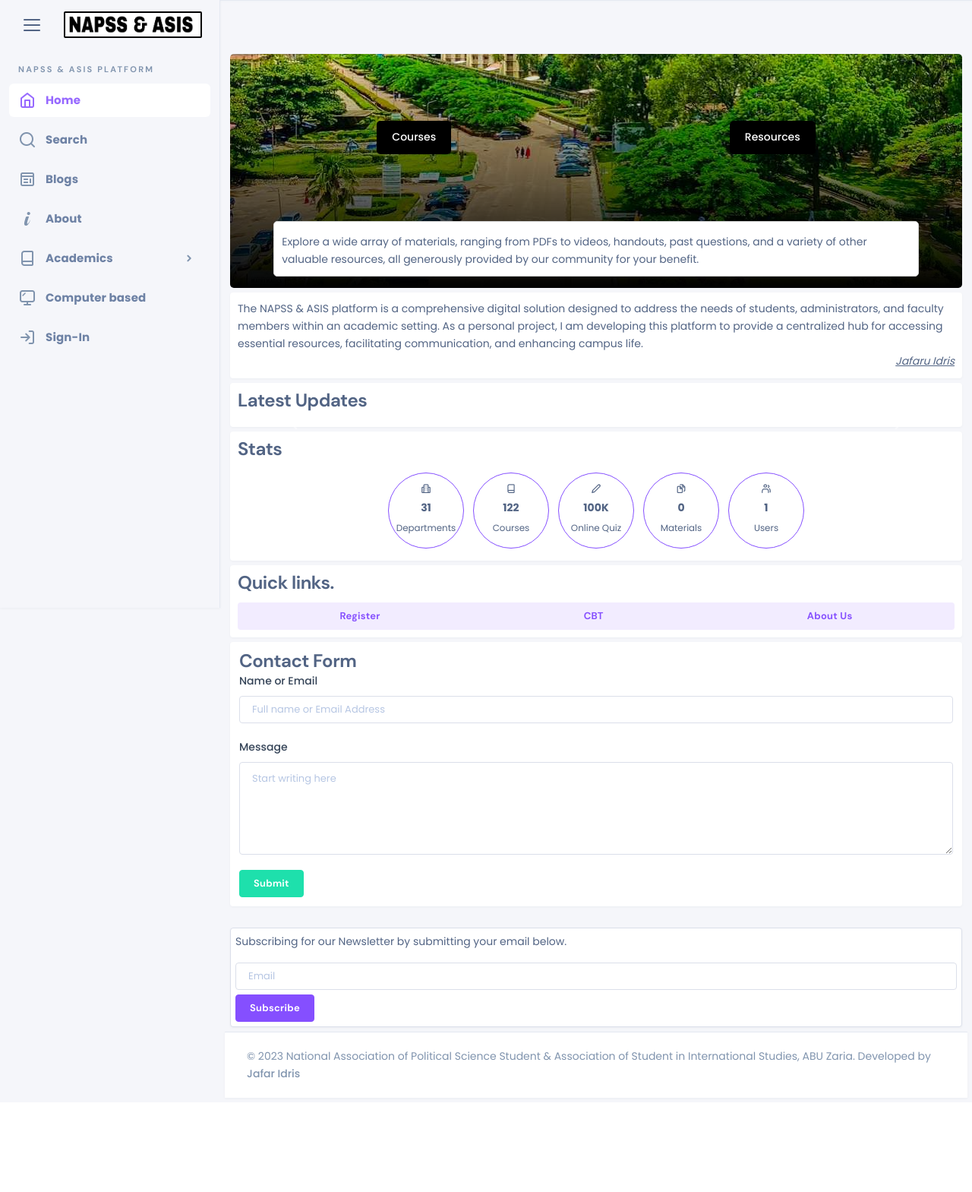
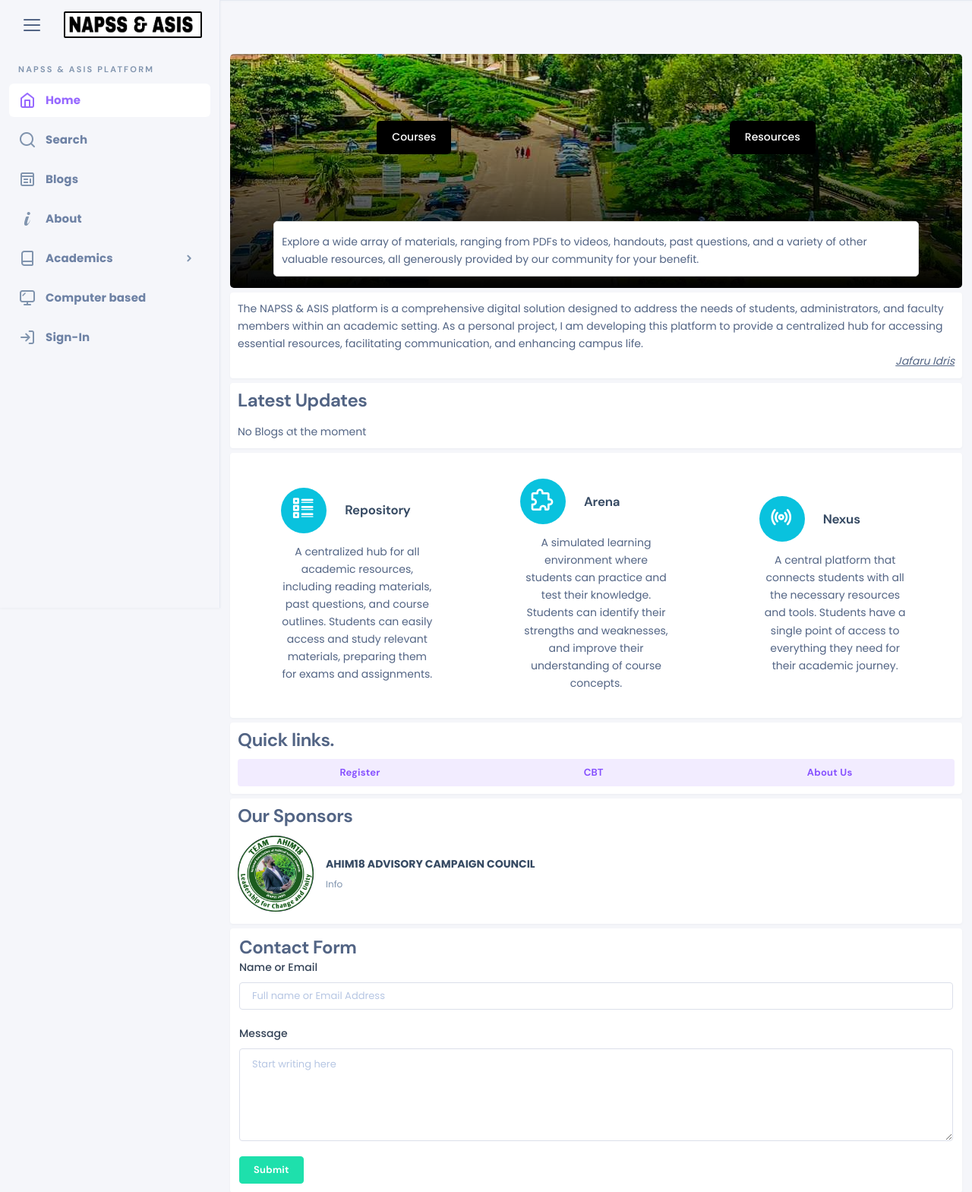
Before and after one commit to jafarjtown/napss_asis, a Django app: page / in a window 1280 px wide. Shown: the top 1569 px of the page at 76% size. Before the commit the page ends 1447 px from the top, so only its background shows below. Run offline with Django 5.2, Linux system fonts and the light colour scheme; data comes from the database, SQL or seed files in the repository; both versions use the stored data as it was after the commit; data that the repository does not hold is empty; some libraries are stand-ins or nearby versions; some web fonts are replaced.

Commit message:
update user cards

```diff
--- a/app/admin.py
+++ b/app/admin.py
@@ -1,6 +1,9 @@
 from django.contrib import admin
 from core.contexts import INFO
+from .models import Partner
 
 admin.site.site_header = INFO.get('pr_short_name')
 admin.site.site_title = f"{INFO.get('pr_short_name')} Administrator"
 admin.site.index_title = f"Welcome to {INFO.get('pr_long_name')}, ABU Administrator Panel"
+
+admin.site.register(Partner)
--- a/app/models.py
+++ b/app/models.py
@@ -3,3 +3,8 @@ from django.db import models
 class Newsletter(models.Model):
     email = models.EmailField(unique=True)
     activate = models.BooleanField(default=True)
+
+class Partner(models.Model):
+  name = models.CharField(max_length=50)
+  image = models.FileField(upload_to='partners')
+  info = models.TextField()
--- a/app/views.py
+++ b/app/views.py
@@ -2,17 +2,14 @@
 from django.shortcuts import render, redirect
 from material.models import Material, Department , Course
 from blog.models import BlogPost, User
-from .models import Newsletter
+from .models import Newsletter, Partner
 from django.contrib import messages
 
 def index(request):
   context = {}
   blogs = BlogPost.objects.all()
   context['blogs'] = blogs
-  context['departments_count'] = Department.objects.count()
-  context['materials_count'] = Material.objects.count()
-  context['courses_count'] = Course.objects.count()
-  context['users_count'] = User.objects.count()
+  context['partners'] = Partner.objects.all()
   return render(request, 'app/index.html', context)
 
 def about(request):
--- a/cbt/models.py
+++ b/cbt/models.py
@@ -12,7 +12,6 @@ class CourseCBT(models.Model):
 class Question(models.Model):
     course = models.ForeignKey('material.Course', on_delete=models.CASCADE, null=True, related_name='objectives')
     question = models.TextField()
-    #options = models.ManyToManyField("Option", blank=True)
 
     @property
     def correct_answer(self):
--- a/templates/app/index.html
+++ b/templates/app/index.html
@@ -34,6 +34,8 @@
                 </span>
             </span>
         </a>
+        {% empty %}
+        <p>No Blogs at the moment</p>
         {% endfor %}
     </div>
     <a class="carousel-control-prev" href="#carouselExConInd" role="button" data-bs-slide="prev">
@@ -46,36 +48,15 @@
     </a>
 </div>
 </section>
-<!-- statistics -->
 <section class="card mt-1 sec">
-  <span class="card-title h4">Stats</span>
-  <div class="d-flex flex-wrap justify-content-center">
-    <div class="m-1 h-100px w-100px border border-primary rounded-circle d-flex flex-column justify-content-center d-flex align-items-center">
-      <span><em class="icon ni ni-building"></em></span>
-      <span class="fw-bold">{{departments_count}}</span>
-      <span class="p-1 small">Departments</span>
-    </div>
-    <div class="m-1 h-100px w-100px border border-primary rounded-circle d-flex flex-column justify-content-center d-flex align-items-center">
-      <span><em class="icon ni ni-book"></em></span>
-      <span class="fw-bold">{{courses_count}}</span>
-      <span class="p-1 small">Courses</span>
-    </div>
-    <div class="m-1 h-100px w-100px border border-primary rounded-circle d-flex flex-column justify-content-center d-flex align-items-center">
-      <span><em class="icon ni ni-pen"></em></span>
-      <span class="fw-bold">100K</span>
-      <span class="p-1 small">Online Quiz</span>
-    </div>
-    <div class="m-1 h-100px w-100px border border-primary rounded-circle d-flex flex-column justify-content-center d-flex align-items-center">
-      <span><em class="icon ni ni-files"></em></span>
-      <span class="fw-bold">{{materials_count}}</span>
-      <span class="p-1 small">Materials</span>
-    </div>
-    <div class="m-1 h-100px w-100px border border-primary rounded-circle d-flex flex-column justify-content-center d-flex align-items-center">
-      <span><em class="icon ni ni-users"></em></span>
-      <span class="fw-bold">{{users_count}}</span>
-      <span class="p-1 small">Users</span>
-    </div>
+<div class="">
+  <div class="d-flex flex-wrap">
+    {% include 'app/libs/service.html' with name='Repository' icon='list-index' desc='A centralized hub for all academic resources, including reading materials, past questions, and course outlines. Students can easily access and study relevant materials, preparing them for exams and assignments.' %}
+    {% include 'app/libs/service.html' with name='Arena' icon='puzzle' desc='A simulated learning environment where students can practice and test their knowledge. Students can identify their strengths and weaknesses, and improve their understanding of course concepts.' %}
+    {% include 'app/libs/service.html' with name='Nexus' icon='signal' desc='A central platform that connects students with all the necessary resources and tools. Students have a single point of access to everything they need for their academic journey.' %}
   </div>
+</div>
+
 </section>
 <!-- quick links -->
 <section class="card mt-1 sec">
@@ -89,11 +70,11 @@
 <!-- sponsors -->
 {% if partners %}
 <section class="card mt-1 sec">
-  <span class="card-title h4">Our Partners</span>
+  <span class="card-title h4">Our Sponsors</span>
    {% for partner in partners %}
    <span class="user-card pb-1">
         <span class="user-avatar h-100px w-100px">
-            <img class="bg-light" src="{{partner.image.url}" alt="">
+            <img class="bg-light" src="{{partner.image.url}}" alt="{{partner.name}}">
         </span>
         <span class="user-info d-flex flex-column">
           <span class="lead-text">{{partner.name}}</span>
--- /dev/null
+++ b/templates/app/libs/service.html
@@ -0,0 +1,21 @@
+<div class="card m-auto border-0 shadow-none">
+    <div class="card-inner w-100">
+        <div class="team">
+            <div class="user-card">
+                <div class="user-avatar bg-info fs-1 md">
+                    <span><em class="ni icon ni-{{icon}}"></em></span>
+                </div>
+                <div class="user-info">
+                    <h6>{{name}}</h6>
+
+                </div>
+            </div>
+            <div class="team-details">
+              <p>{{desc}}</p>
+            </div>
+        </div>
+        <!-- .team -->
+    </div>
+    <!-- .card-inner -->
+</div>
+<!-- .card -->
```
Also changed, not shown: templates/about.html (+9 -6 lines), templates/app/libs/spon.html (added, +45 -0 lines), templates/app/libs/testimony.html (added, +41 -0 lines), app/migrations/0002_partner.py (added), db.sqlite3, media/blog cover/IMG-20240823-WA0016.jpg (deleted), media/partners/ishak.jpg (added), static/imgs/ishak.jpg (added).
